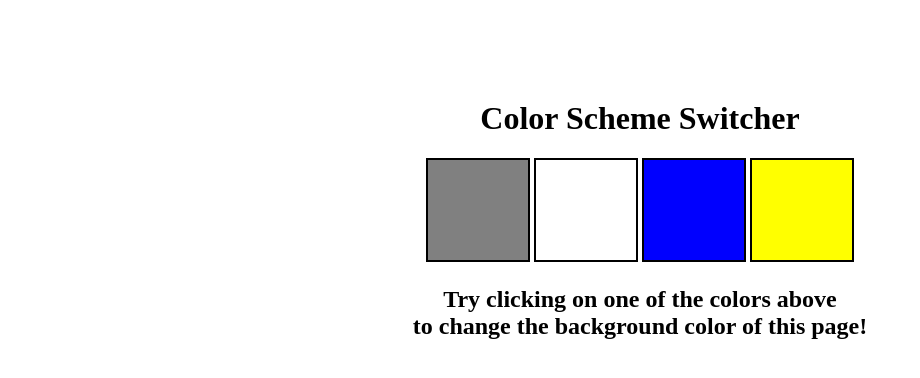
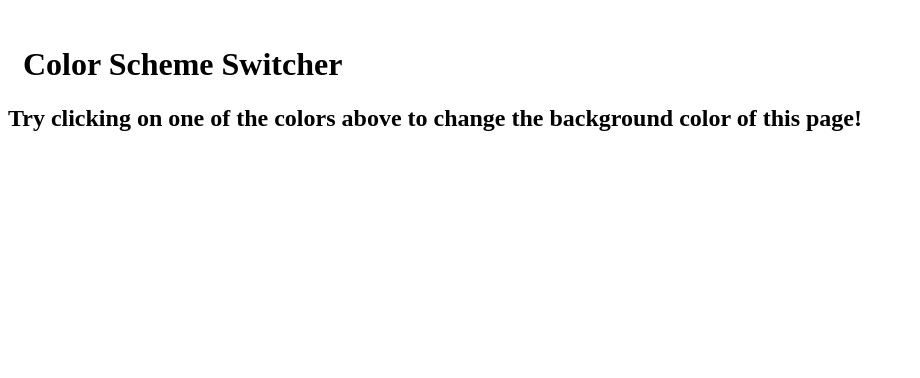
Before and after one commit to Mauryaman704/study-js-mini-projects-, a plain HTML site: page project JS.html in a window 1280 px wide. Shown: the whole page, without its empty margins (0-920 px from the left). Drawn offline with Linux system fonts and the light colour scheme.

Commit message:
second JS project

```diff
--- a/style.css
+++ b/style.css
@@ -1,37 +1,3 @@
-<<<<<<< HEAD
-html {
-  margin: 0;
-}
-
-span {
-  display: block;
-}
-.canvas {
-  margin: 100px auto 100px;
-  width: 80%;
-  text-align: center;
-}
-
-.button {
-  width: 100px;
-  height: 100px;
-  border: solid black 2px;
-  display: inline-block;
-}
-
-#grey {
-  background: grey;
-}
-
-#white {
-  background: white;
-}
-#blue {
-  background: blue;
-}
-#yellow {
-  background: yellow;
-=======
 .container {
   width: 575px;
   height: 825px;
@@ -77,5 +43,4 @@ h1 {
   padding-left: 15px;
   padding-top: 25px;
 
->>>>>>> f2693ba (BMI calculator)
 }
```
